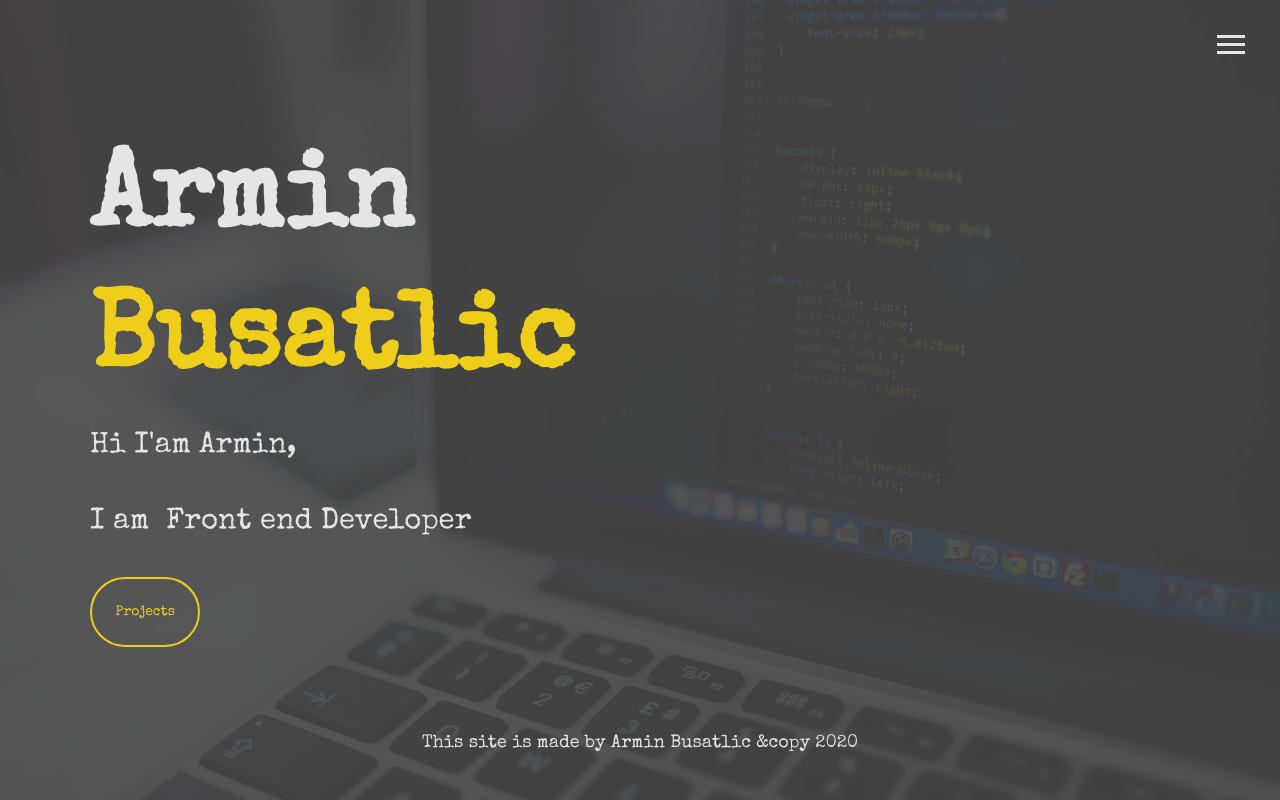
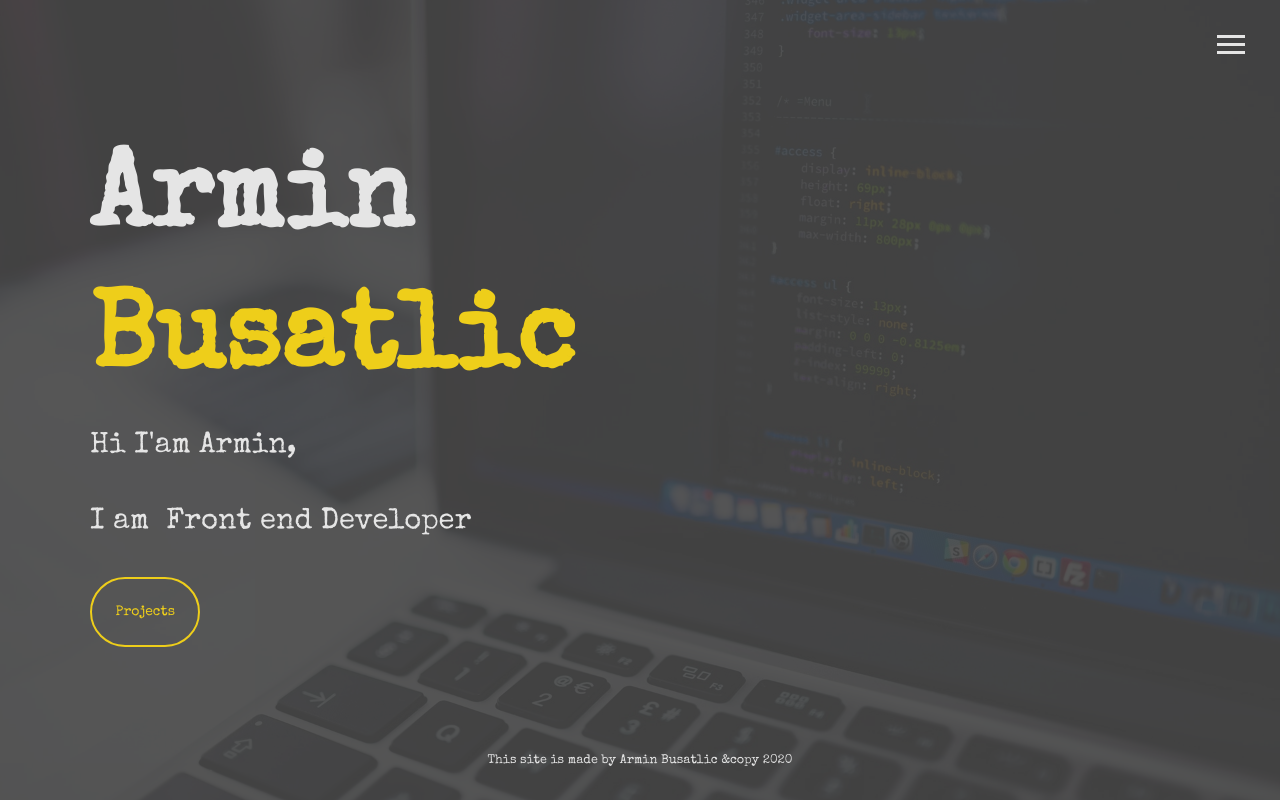
Before and after one commit to Arminbusatlic72/armin-gatsby-contentful-portfolio, a Gatsby site: page / in a window 1280 px wide. Built offline with nearby package versions, Linux system fonts and the light colour scheme; Gatsby itself is replaced by a stand-in of ours.

Commit message:
Fixing footer

```diff
--- a/src/components/footer/footer.module.scss
+++ b/src/components/footer/footer.module.scss
@@ -5,7 +5,9 @@
   bottom: 0;
   width: 100%;
   color: white;
-  margin-top: 1rem;
-  padding: 1rem 1rem;
-  // background: #444;
+  // padding: 0.5rem;
+  display: block;
+  p {
+    font-size: 0.7rem;
+  }
 }
```
